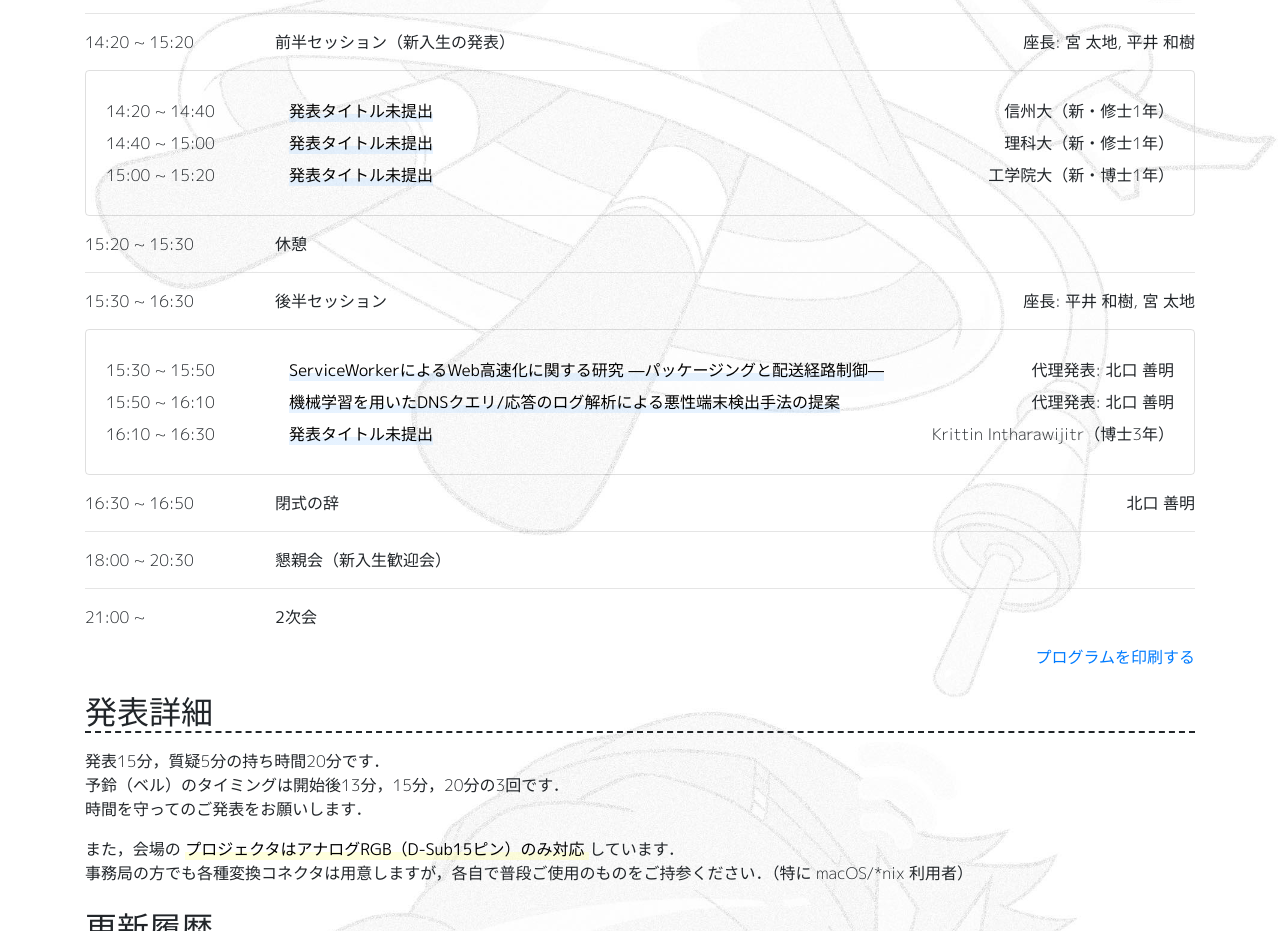
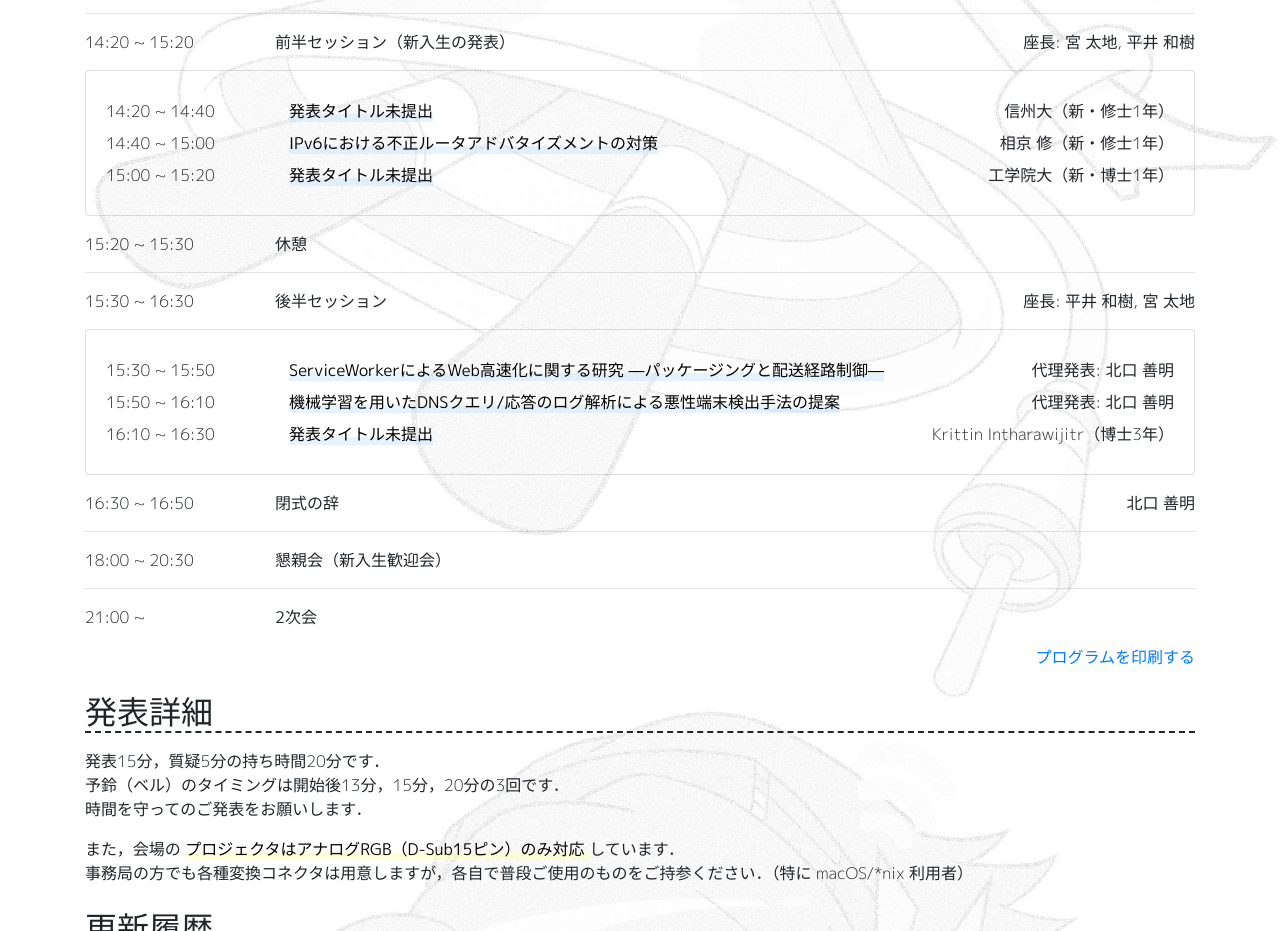
Before and after one commit to yamaoka-kitaguchi-lab/spring.workshop.net.ict.e.titech.ac.jp, a website: page spring-workshop/index.pug in a window 1280 px wide. Shown: the part 804-1735 px from the top of the page. Drawn offline with nearby package versions, Linux system fonts and the light colour scheme; files that its build step writes are made by us from their sources; no server answers.

Commit message:
Update session details (#3)

```diff
--- a/spring-workshop/_config.pug
+++ b/spring-workshop/_config.pug
@@ -54,8 +54,8 @@
         },
         {
           time: '14:40 ~ 15:00',
-          title: '発表タイトル未提出',
-          presenter: '理科大（新・修士1年）'
+          title: 'IPv6における不正ルータアドバタイズメントの対策',
+          presenter: '相京 修（新・修士1年）'
         },
         {
           time: '15:00 ~ 15:20',
```
